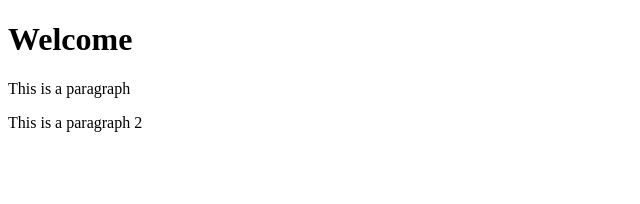
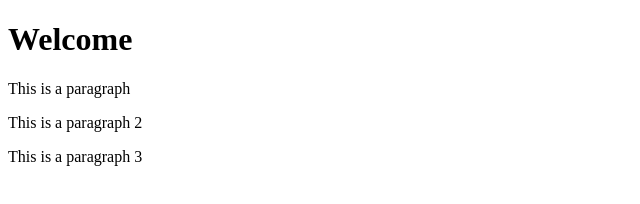
Before and after one commit to nishachandru2000/web-developments, a plain HTML site: page FirstUI/test.html in a window 1280 px wide. Shown: the whole page, without its empty margins (0-640 px from the left). Drawn offline with Linux system fonts and the light colour scheme.

Commit message:
Latest Change

```diff
--- a/FirstUI/test.html
+++ b/FirstUI/test.html
@@ -7,5 +7,6 @@
     <body>
         <P> This is a paragraph</P>
         <P> This is a paragraph 2</P>
+        <P> This is a paragraph 3</P>
     </body>
 </html>
```
